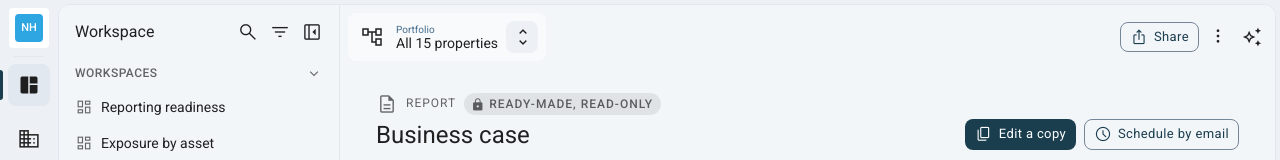
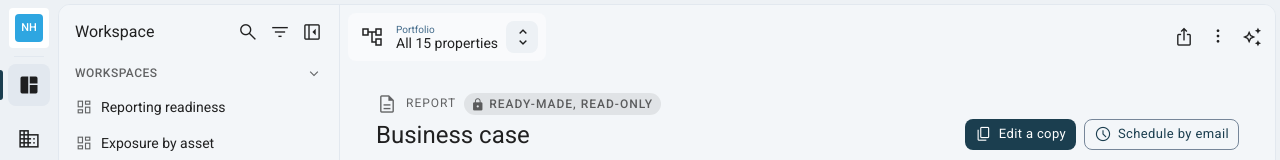
Before and after one commit to brenertiv/prototype-02-full, a React (Vite) app: page /northwind/portfolio/workspace/business-case in a window 1280 px wide. Shown: the top 160 px of the page. Built offline with nearby package versions, Linux system fonts and the light colour scheme.

Commit message:
Make Share an icon-only button

```diff
--- a/src/workspace/WorkspacePage.tsx
+++ b/src/workspace/WorkspacePage.tsx
@@ -107,8 +107,8 @@ function WorkspaceView({ ws }: { ws: Workspace }) {
 
   usePageControls(
     <>
-      <button type="button" className="btn btn--ghost btn--sm topbar-share" onClick={() => setDialog('share')}>
-        <Icon name="ios_share" /> Share
+      <button type="button" className="icon-btn topbar-btn topbar-share" aria-label="Share" title="Share" onClick={() => setDialog('share')}>
+        <Icon name="ios_share" />
       </button>
       <MoreMenu>
         {(close) => (
```
